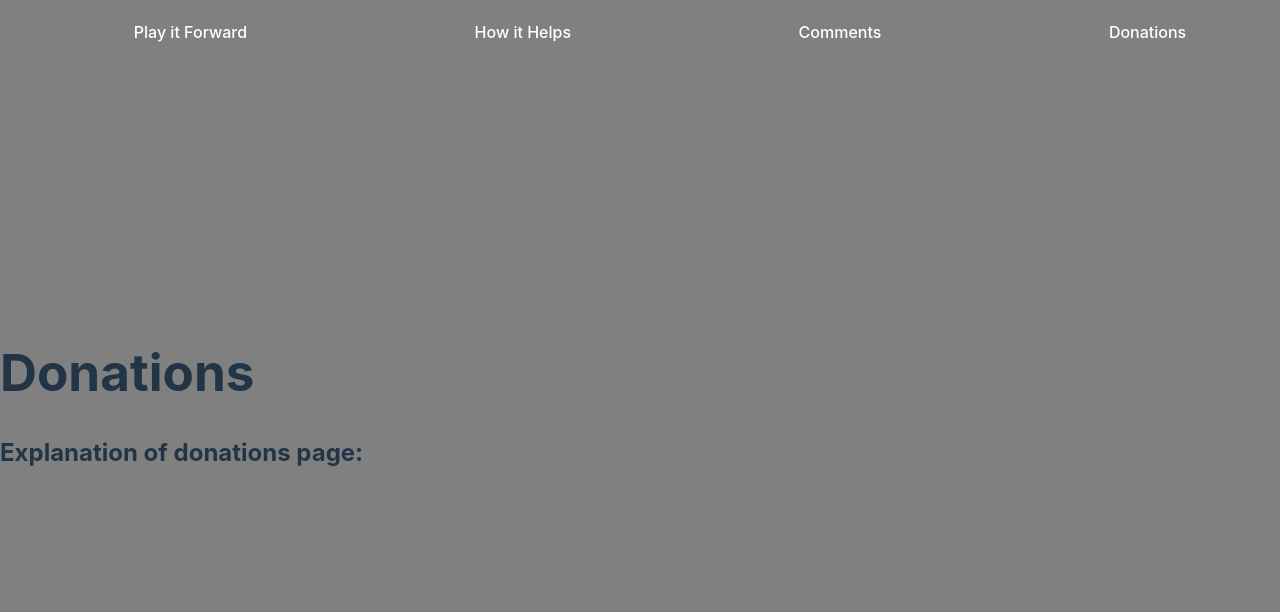
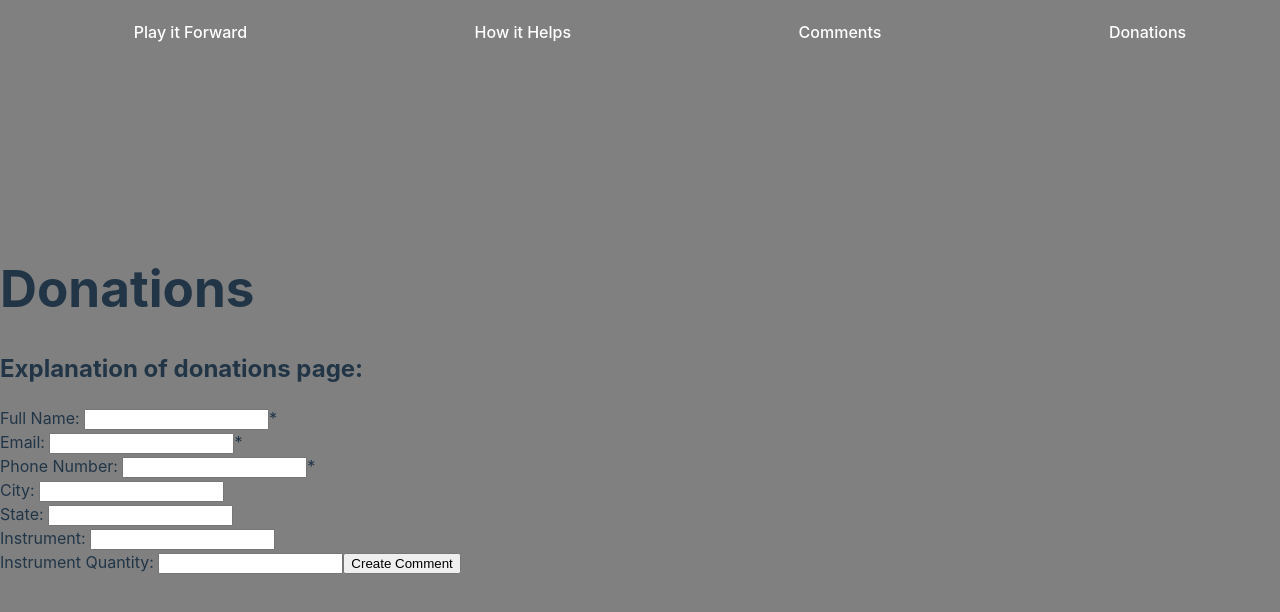
Before and after one commit to ktkelly11/Kelly_Katherine_Instrument_Capstone, a React (Vite) app: page /donations in a window 1280 px wide. Shown: the top 612 px of the page. Built offline with nearby package versions, Linux system fonts and the light colour scheme.

Commit message:
Donations form added

```diff
--- a/src/components/newDonation/NewDonation.jsx
+++ b/src/components/newDonation/NewDonation.jsx
@@ -1 +1,82 @@
 import "./NewDonation.css";
+import { useRef } from "react";
+
+// For creating a new donation
+export default function NewDonation({ donations, setDonations, baseUrl }) {
+  const fullNameRef = useRef(null);
+  const emailRef = useRef(null);
+  const phoneNumRef = useRef(null);
+  const cityRef = useRef(null);
+  const stateRef = useRef(null);
+  const instrumentRef = useRef(null);
+  const instrumentNumRef = useRef(null);
+
+  const handleSubmit = async (e) => {
+    e.preventDefault();
+
+    try {
+      const body = {
+        fullName: fullNameRef.current.value,
+        email: emailRef.current.value,
+        phoneNum: phoneNumRef.current.value,
+        city: cityRef.current.value,
+        state: stateRef.current.value,
+        instrument: instrumentRef.current.value,
+        instrumentNum: instrumentNumRef.current.value,
+      };
+
+      const response = await fetch(`${baseUrl}/donations`, {
+        method: "POST",
+        headers: {
+          "Content-Type": "application/json",
+        },
+        body: JSON.stringify(body),
+      });
+
+      if (response.status !== 200) {
+        return;
+      }
+
+      const createdDonation = await response.json();
+
+      setDonations([...donations, createdDonation]);
+
+      fullNameRef.current.value = "";
+      emailRef.current.value = "";
+      phoneNumRef.current.value = "";
+      cityRef.current.value = "";
+      stateRef.current.value = "";
+      instrumentRef.current.value = "";
+      instrumentNumRef.current.value = "";
+
+      return (
+        <>
+          <p>Thank you for your donation! We will be in touch by email.</p>
+        </>
+      );
+    } catch (err) {
+      console.log(err);
+    }
+  };
+
+  return (
+    <>
+      <form onSubmit={handleSubmit} className="new-comment">
+        Full Name: <input type="text" ref={fullNameRef} />*
+        <br />
+        Email: <input type="text" ref={emailRef} />*
+        <br />
+        Phone Number: <input type="text" ref={phoneNumRef} />*
+        <br />
+        City: <input type="text" ref={cityRef} />
+        <br />
+        State: <input type="text" ref={stateRef} />
+        <br />
+        Instrument: <input type="text" ref={instrumentRef} />
+        <br />
+        Instrument Quantity: <input type="text" ref={instrumentNumRef} />
+        <input type="submit" value="Create Comment" />
+      </form>
+    </>
+  );
+}
--- a/src/pages/CommentsPage.jsx
+++ b/src/pages/CommentsPage.jsx
@@ -3,7 +3,7 @@ import NavBar from "../components/navBar/NavBar";
 // Explains what the comments are:
 import CommentsIntro from "../components/commentsIntro/CommentsIntro";
 // The POST request to create a new comment:
-import NewComment from "../components/newComment.jsx/NewComment";
+import NewComment from "../components/newComment/NewComment";
 // Individual comments appearing on the page:
 import CommentsList from "../components/commentsList/CommentsList";
 
--- a/src/pages/DonationsPage.jsx
+++ b/src/pages/DonationsPage.jsx
@@ -1,11 +1,13 @@
 import NavBar from "../components/navBar/NavBar";
 import DonationsIntro from "../components/donationsIntro/DonationsIntro";
+import NewDonation from "../components/newDonation/NewDonation";
 
 function Donations() {
   return (
     <>
       <NavBar />
       <DonationsIntro />
+      <NewDonation />
     </>
   );
 }
```
Also changed, not shown: src/components/newComment/NewComment.css (added), src/components/newComment/NewComment.jsx (renamed from src/components/newComment.jsx/NewComment.jsx).
